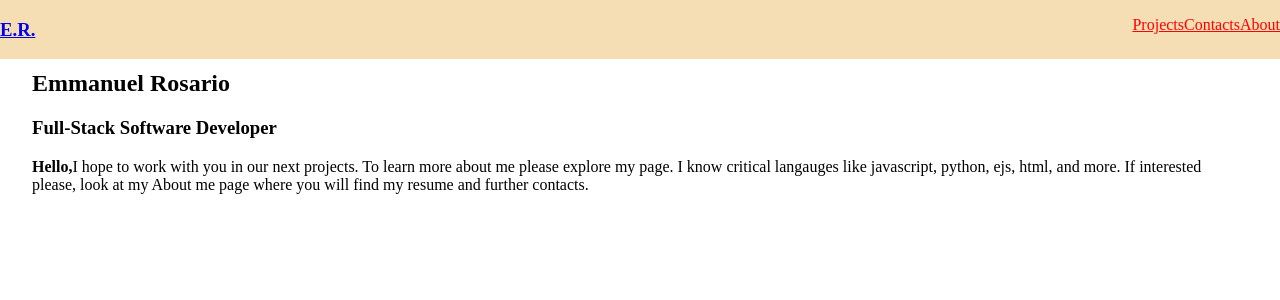
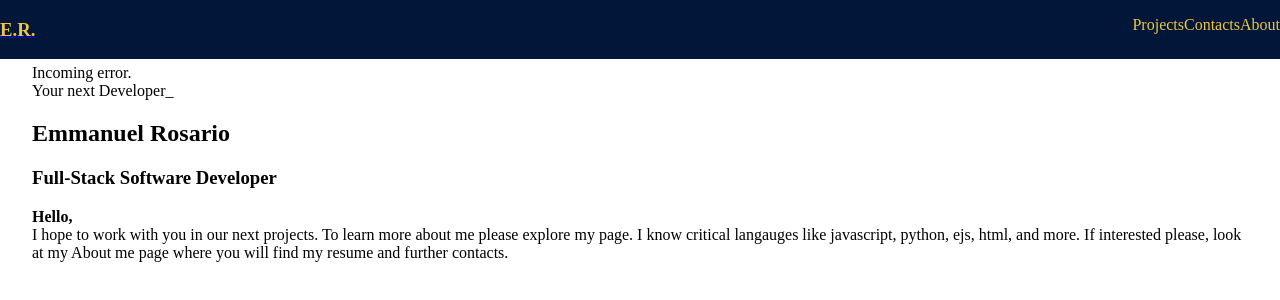
Before and after one commit to RosarioManny/ERosario-Portfolio-Site, a React (Vite) app: page / in a window 1280 px wide. Shown: the top 300 px of the page. Built offline with nearby package versions, Linux system fonts and the light colour scheme.

Commit message:
CSS Navbar / Formatting

```diff
--- a/src/components/About.jsx
+++ b/src/components/About.jsx
@@ -4,9 +4,11 @@ const About = () => {
 
   return(
     <>
-    <h1>
-      About, A page all about me and what I Did!
-    </h1>
+      <section>
+        <h1>
+          About, A page all about me and what I Did!
+        </h1>
+      </section>
     </>
   )
 }
--- a/src/components/Contacts.jsx
+++ b/src/components/Contacts.jsx
@@ -2,7 +2,9 @@ const Contacts = () => {
 
   return (
     <>
-      <h1>Contacts, Message Me!</h1>
+      <section>
+        <h1>Contacts, Message Me!</h1>
+      </section>
     </>
   )
 }
--- a/src/components/Home.jsx
+++ b/src/components/Home.jsx
@@ -5,11 +5,14 @@ const Home = () => {
   return(
     <>
       <section>
-        There seems to be an error. You haven't met...
+        Incoming error.
+        <br/>
+        Your next Developer_
       <h1> Emmanuel Rosario</h1>
       <h3>Full-Stack Software Developer</h3>
       <p>
         <b>Hello,</b>
+          <br/>
           I hope to work with you in our next projects. To learn more about me please explore my page. I know critical langauges like javascript, python, ejs, html, and more.
           If interested please, look at my About me page where you will find my resume and further contacts.
       </p>
--- a/src/components/Projects.jsx
+++ b/src/components/Projects.jsx
@@ -1,9 +1,11 @@
 const Projects = () => {
   return (
     <>
+    <section>
       <h1>
         Projects, Lets make stuff!
       </h1>
+    </section>
     </>
   )
 }
--- a/src/index.css
+++ b/src/index.css
@@ -1,6 +1,16 @@
-body, html {
-  margin: 0;
-  padding: 0;
+/*
+Color Pallete
+Yellow - EEC643
+Dark Blue - 011638
+Blue - 0D21A1
+Black - 141414
+White - EEF0F2
+*/
+
+
+body {
+  margin: 0; /* Sets the navbar all the way to edge */
+  padding-top: 2rem;
 }
 
 section {
@@ -10,13 +20,16 @@ section {
   display: flex;
   flex-flow: wrap;
   justify-content: space-between;
-  background-color: wheat;
+  background-color: #011638;
+  text-decoration: none;
   position: fixed; /* Set the navbar to fixed position */
   top: 0; /* Position the navbar at the top of the page */
   width: 100%; /* Full width */
   box-sizing: border-box;
 }
 
-.navbar p a {
-  color: red;
+.navbar p a,
+.navbar a h3{
+  text-decoration: none;
+  color: #EEC643;
 }
```
